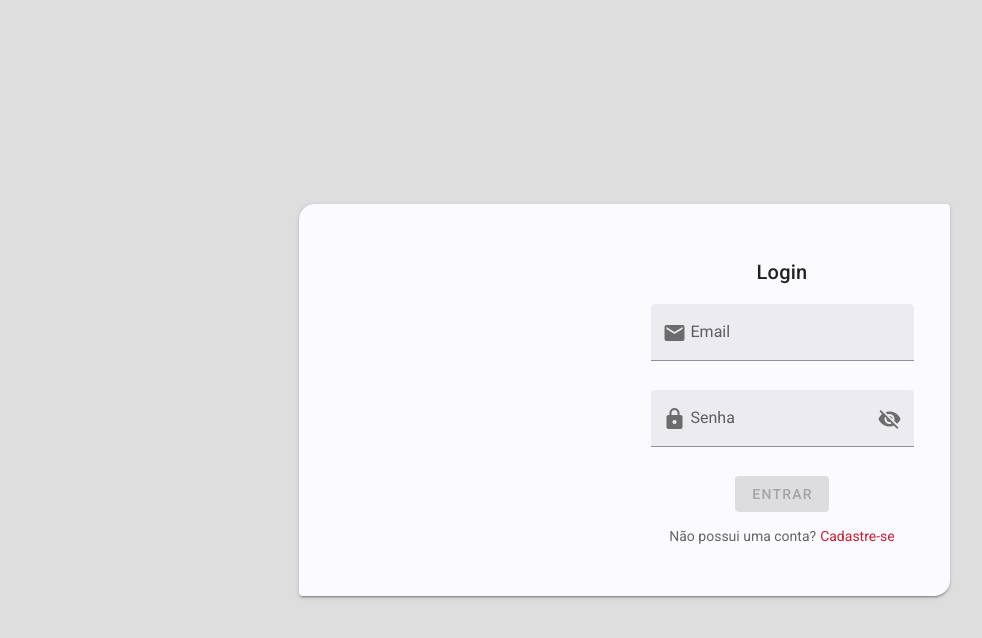
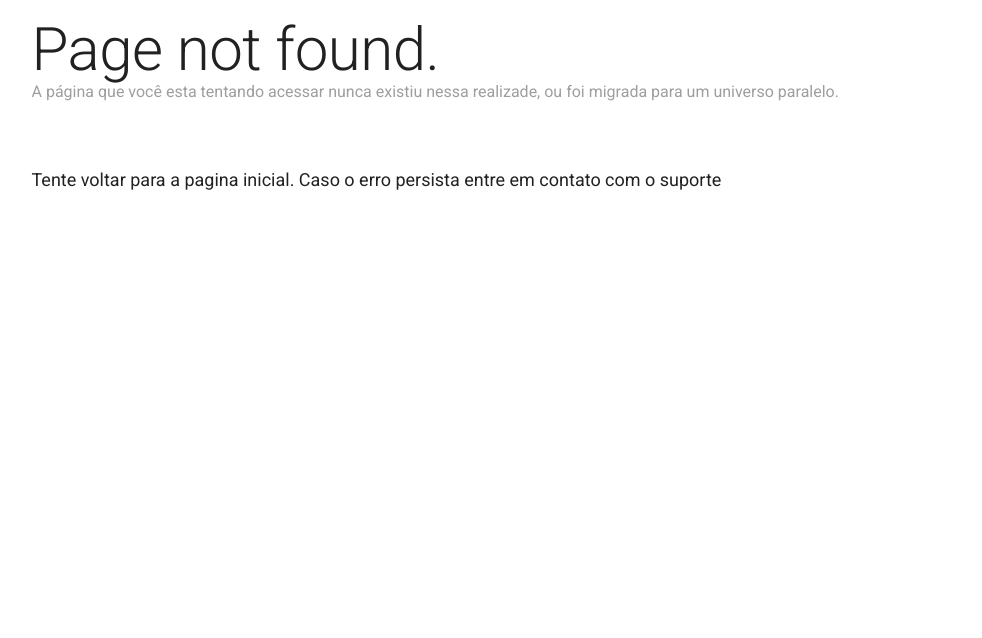
Before and after one commit to ArthurBottcher/Bolim, a Vue app: page /page-error in a window 1280 px wide. Before the commit this address led to /login. Shown: the top 638 px of the page, without its empty margins (16-998 px from the left). Built offline with nearby package versions, Linux system fonts and the light colour scheme.

Commit message:
add page error

```diff
--- a/src/routes/index.js
+++ b/src/routes/index.js
@@ -7,18 +7,28 @@ import Bets from '../views/Bets.vue'
 import Admin from '../views/Admin.vue'
 import Configs from '../views/Configs.vue'
 import Results from '../views/Results.vue'
+import PageError from '../views/PageError.vue'
 
 Vue.use(VueRouter)
 
 const routes = [
     {
         path: '*',
+        redirect: '/page-error'
+    },
+    {
+        path: '/',
         redirect: '/login'
     },
     {
         path: '/login',
         name: 'Login',
         component: Login
+    },
+    {
+        path: '/page-error',
+        name: 'PageError',
+        component: PageError
     },
     {
         path: '/home',
--- /dev/null
+++ b/src/views/PageError.vue
@@ -0,0 +1,44 @@
+<!-- views/NotFound.vue -->
+
+<template>
+  <div class="NotFound">
+    <v-container>
+      <v-layout
+        row
+        wrap
+      >
+        <v-flex xs12>
+          <v-card
+            height="400"
+            color="transparent"
+            flat
+          >
+            <div class="display-3 mt-5">
+              Page not found.
+            </div>
+            <div class="grey--text lighten-5">
+              A página que você esta tentando acessar nunca existiu nessa realizade,
+              ou foi migrada para um universo paralelo.
+            </div>
+            <div class="paragraph-text mt-2">
+              <br>
+              <br>Tente voltar para a pagina inicial. Caso o erro persista entre em contato com o suporte
+            </div>
+          </v-card>
+        </v-flex>
+      </v-layout>
+    </v-container>
+  </div>
+</template>
+
+<style>
+  .paragraph-text {
+    font-size: 18px;
+  }
+</style>
+
+<script>
+export default {
+    name: 'PageError'
+}
+</script>
```
Also changed, not shown: 1 other file (tests, documents, lock files or other folders).
